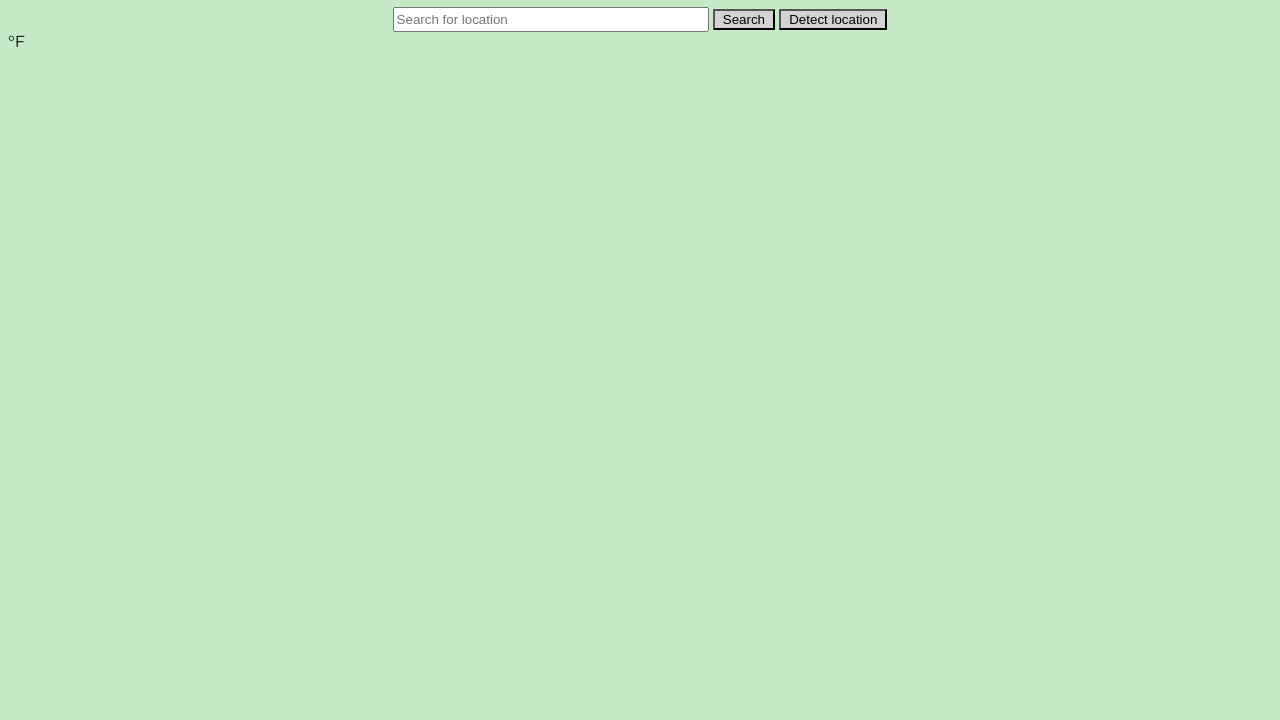
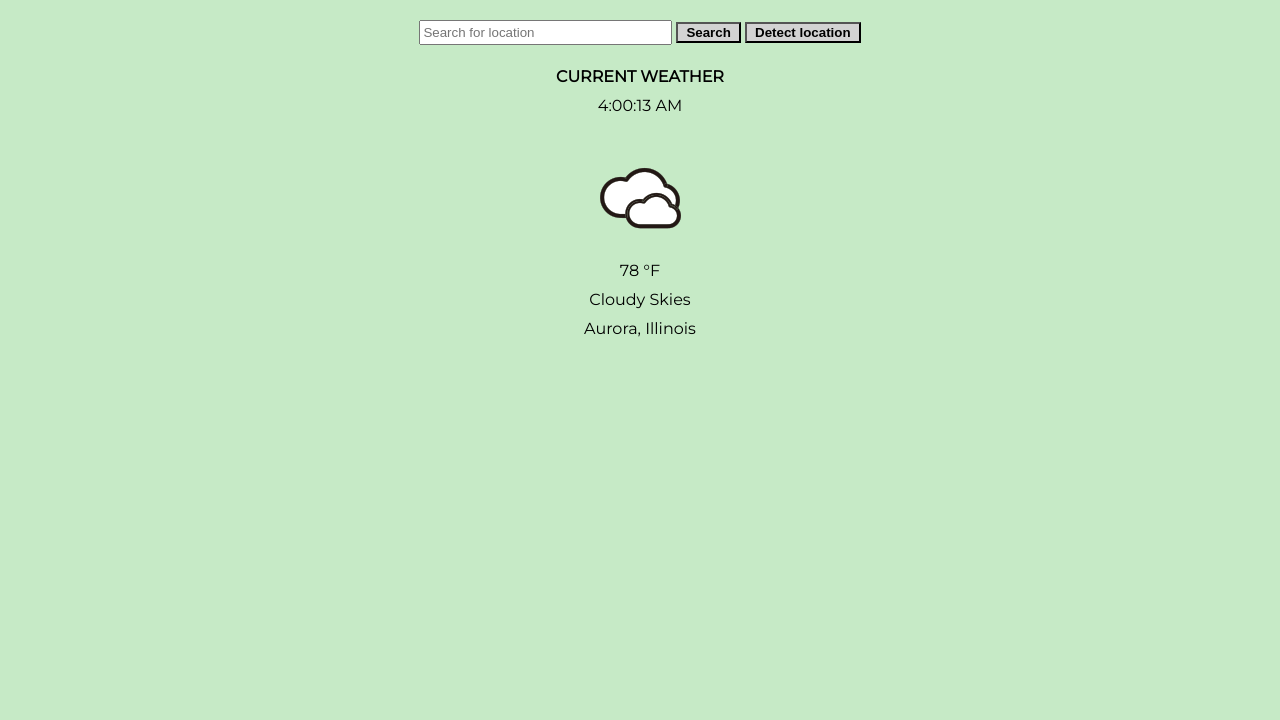
Before and after one commit to eltigre714/weather-app, a website: page client/weather-app.html in a window 1280 px wide. Shown: the part 80-800 px from the top of the page. Drawn offline with Linux system fonts and the light colour scheme.

Commit message:
Added icons, current time, adjusted styling.

```diff
--- a/client/app.js
+++ b/client/app.js
@@ -1,2 +1,13 @@
 
 console.log("TEsting")
+
+const form = document.querySelector(".weather-display container");
+
+form.addEventListener("search", e => {
+  e.preventDefault();
+  const inputVal = input.value;
+});
+
+
+//const inputVal = input.value;
+//const url = `https://api.openweathermap.org/data/2.5/weather?q=${inputVal}&appid=${d088141b907de3effa5c6e2b4d9b08bf}&units=metric`;
--- a/client/style.css
+++ b/client/style.css
@@ -2,14 +2,14 @@
 .heading {
     text-align: center;
     border: 3px solid green;
-    font-size: 28px;
+    font-size: 35px;
     padding-top: 10px;
     padding-bottom: 10px;
   }
 
   .search-loc {
       text-align: center;
-      size: 24px;
+      size: 30px;
   }
 
   body {
@@ -18,7 +18,7 @@
   }
 
   .search-loc input {
-      width: 25%;
+      width: 20%;
       height: 25px
   }
 
@@ -28,3 +28,19 @@
       padding-left: 8px;
       padding-right: 8px;
   }
+
+  .weather-display {
+      text-align: center;
+      margin: 15px 20px 25px;
+  }
+
+  .weather-and-time {
+      padding-top: 10px;
+      line-height: 80%;
+      text-align: center;
+      font: 25px;
+  }
+
+  .container {
+    line-height: 1.8;
+  }
--- a/client/weather-app.html
+++ b/client/weather-app.html
@@ -13,18 +13,34 @@
     <h1 class="heading">WeatherApp</h1>
     <section class="search-loc">
         <div>
-            <input type="text" spellcheck="false" placeholder="Search for location" required> <!-- Search box for user input -->
-            <button>Search</button>
-            <button>Detect location</button> <!-- Detect user's location -->
+            <input type="text" spellcheck="false" placeholder="Search for location" required>  <!-- Search box for user input -->
+            <button type="search"><strong>Search   </strong></button>           <!-- Search button -->
+            <button type="find-location"><strong>Detect location</strong></button>  <!-- Detect user's location -->
         </div>
     </section>
+    <section class="weather-and-time">
+        <p><span><b>CURRENT WEATHER</b></span></p>
+        <p><span id="current-time"></span></p>  <!-- Display current time -->
+    </section>
+
     <section class="weather-display">  <!-- Display the weather -->
-        <div class="temp">
-            <span class="tempNum"></span>
+        <img src="icons/cloudy.png" alt="Weather Icon">
+        <div class="container">
+            <span class="temp">78</span>
+
             <span class="degree">&deg;</span>F
+
+            <div class="weather">Cloudy Skies</div>
+
+            <div class="city">
+                <span>Aurora, Illinois</span>
+            </div>
         </div>
     </section>
-
+    <script>
+        var time = new Date();
+        document.getElementById("current-time").innerHTML = time.toLocaleTimeString();
+        </script>
     <script src="app.js"></script>
 </body>
 </html>
```
Also changed, not shown: client/icons/cloudy.png (added), client/icons/fahrenheit.webp (added), client/icons/foggy.webp (added), client/icons/rain.webp (added), client/icons/snow.webp (added), client/icons/sunny.webp (added), client/icons/thunderstorm.webp (added), client/icons/windy.webp (added).
